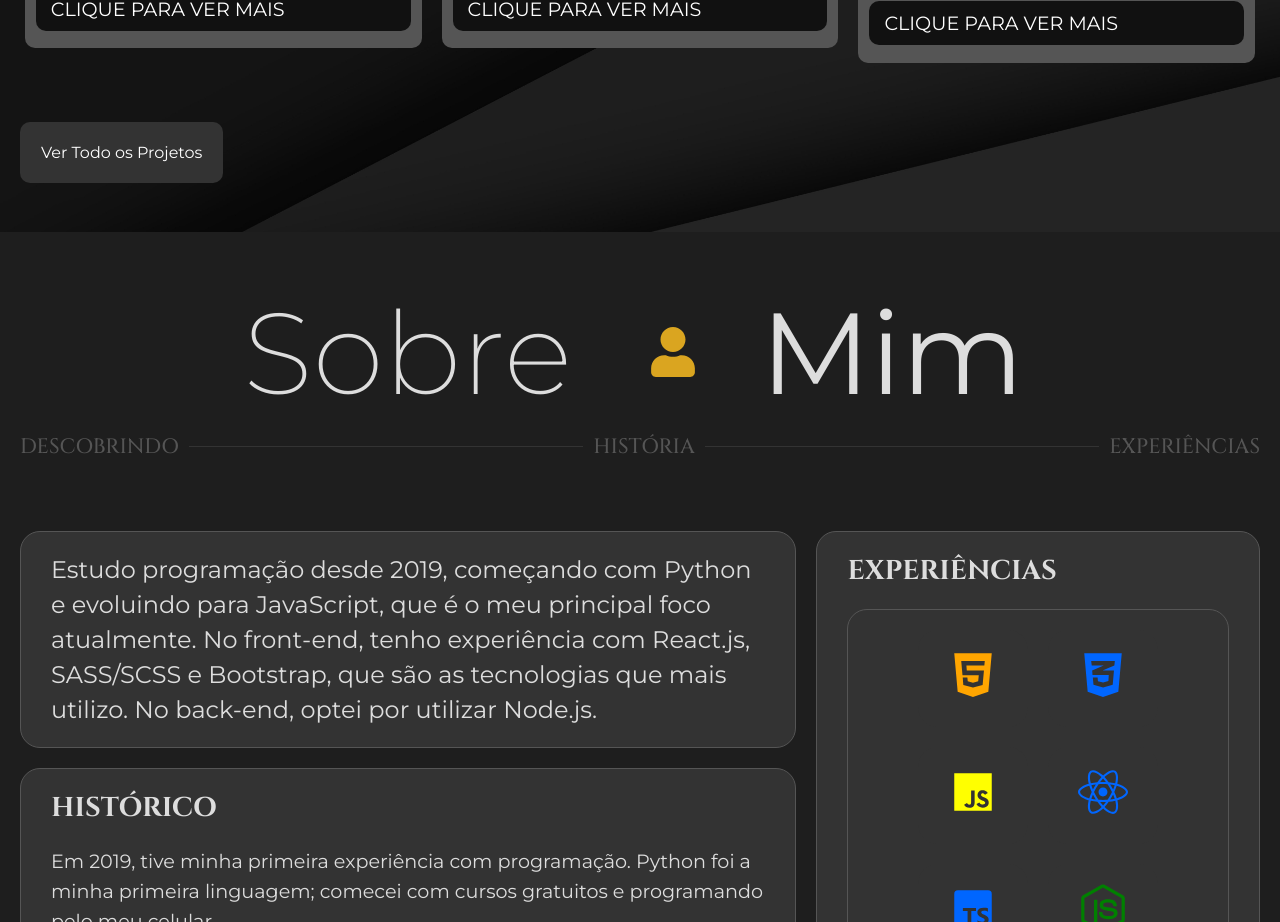
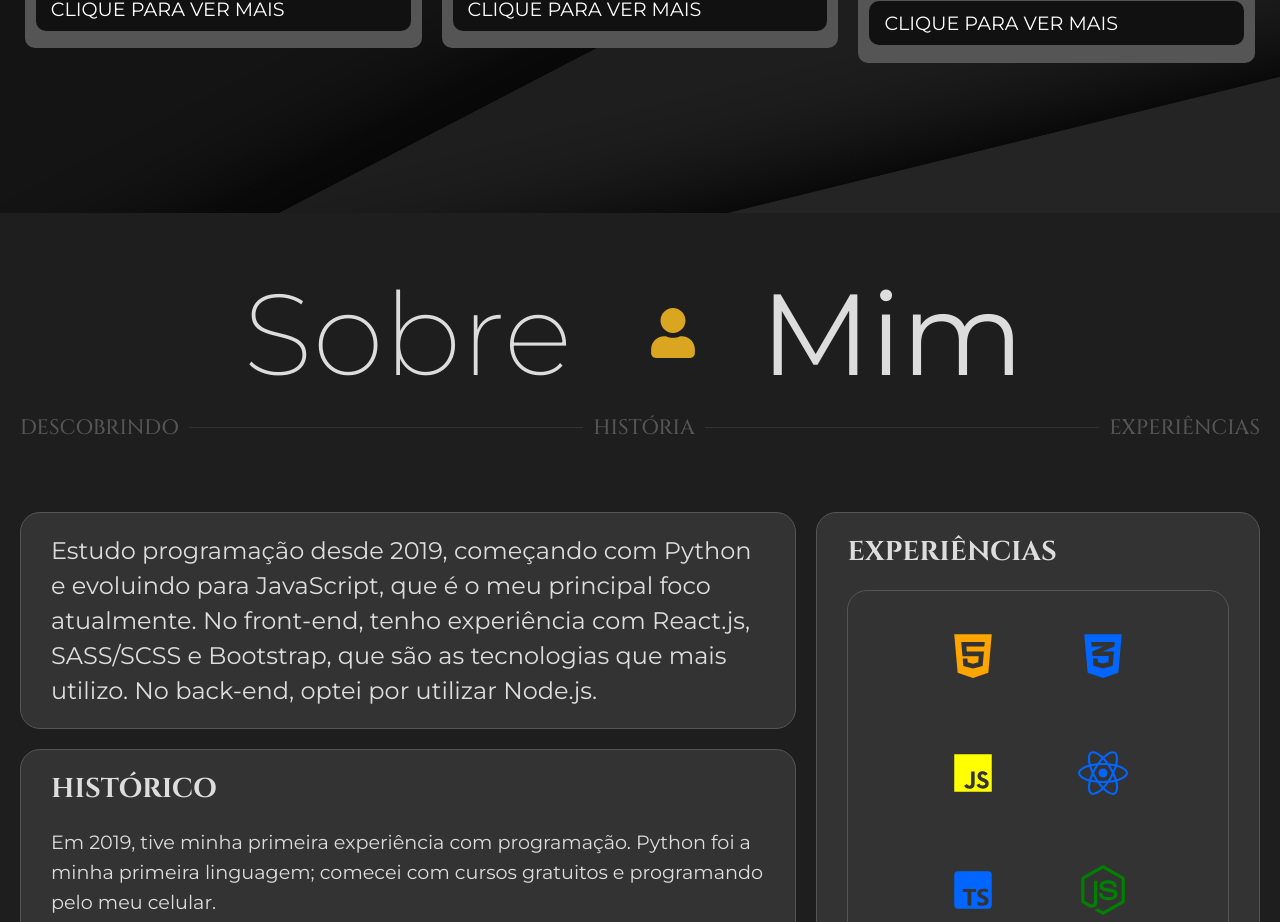
Before and after one commit to Pedro-Thomazi/meu-portfolio-2024, a React (Create React App) app: page / in a window 1280 px wide. Shown: the part 3860-4782 px from the top of the page. Built offline with nearby package versions, Linux system fonts and the light colour scheme; a web font is replaced by a local one.

Commit message:
Removendo botão de "Ver Todo os Projetos"

```diff
--- a/src/Components/MoreProjects/MoreProjects.jsx
+++ b/src/Components/MoreProjects/MoreProjects.jsx
@@ -90,7 +90,7 @@ const MoreProjects = () => {
         ))}
       </section>
 
-      <Link onClick={srollTop} className={styles.linkMoreProjects} to='/moreprojects'>Ver Todo os Projetos</Link>
+{/*       <Link onClick={srollTop} className={styles.linkMoreProjects} to='/moreprojects'>Ver Todo os Projetos</Link> */}
     </main>
   )
 }
```
